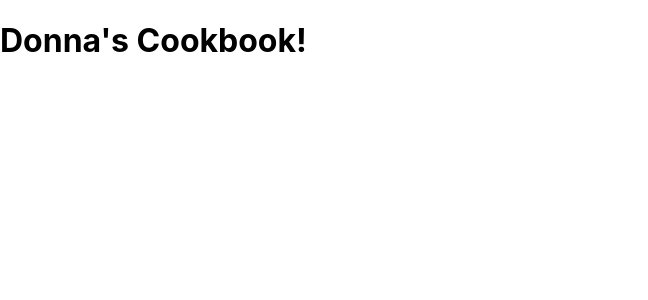
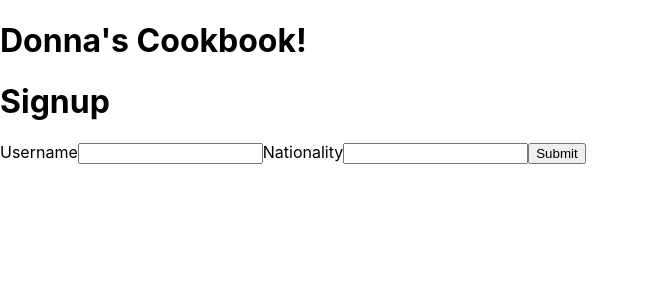
Before and after one commit to gabechaz/donnas-cookbook-frontend, a React (Create React App) app in the folder Code/donnas-cookbook/donnas-cookbook-frontend/: page /signup in a window 1280 px wide. Shown: the top 300 px of the page, without its empty margins (0-648 px from the left). Built offline with nearby package versions, Linux system fonts and the light colour scheme.

Commit message:
added signup page and linked with backend

```diff
--- a/Code/donnas-cookbook/donnas-cookbook-frontend/src/App.js
+++ b/Code/donnas-cookbook/donnas-cookbook-frontend/src/App.js
@@ -6,6 +6,7 @@ import RecipeBrowser from './pageComponents/RecipeBrowser'
 import Profile from './pageComponents/Profile'
 import Recipe from './pageComponents/Recipe'
 import RecipeMaker from  './pageComponents/RecipeMaker'
+import Signup from './pageComponents/Signup'
 
 
 
@@ -27,6 +28,10 @@ const API = 'http://localhost:3000/'
           <h1>Donna's Cookbook!</h1>
 
     <Switch>
+
+      <Route path='/signup'>
+        <Signup API={API} />
+      </Route>
 
 
       <Route path="/books" exact>
--- a/Code/donnas-cookbook/donnas-cookbook-frontend/src/pageComponents/BookBrowser.js
+++ b/Code/donnas-cookbook/donnas-cookbook-frontend/src/pageComponents/BookBrowser.js
@@ -2,17 +2,29 @@ import { useEffect, useState } from "react"
 
 function BookBrowser ({API}) {
 
+
+
+    const [users, setUsers] = useState([])
+
     useEffect(() => {
         fetch(`${API}/users`)
         .then(res => res.json())
-        .then(users => console.log(users))
+        .then(users => setUsers(users))
     }, [API])
 
-    const [users, setUsers] = useState([])
+
+
+    const books = users.map(user => {
+        return (
+            <li>{user.username}</li>
+        )
+    })
+
 
     return (
         <div>
             Book Browser
+            {books}
         </div>
     )
 }
--- a/Code/donnas-cookbook/donnas-cookbook-frontend/src/pageComponents/Signup.js
+++ b/Code/donnas-cookbook/donnas-cookbook-frontend/src/pageComponents/Signup.js
@@ -1,21 +1,60 @@
 import {useState} from 'react'
 
-const [name, setName] = useState("")
 
-const [nationality, setNationality] = useState("")
 
-function Signup () {
+function Signup ({API}) {
+
+
+    const [username, setUsername] = useState("")
+
+    function handleUsername (e) {
+        setUsername(e.target.value)
+    }
+
+    const [nationality, setNationality] = useState("")
+
+    function handleNationality(e) {
+        setNationality(e.target.value)
+    }
+
+
+    function signup (e) {
+    e.preventDefault()
+    const signupObj = {
+        username: username,
+        nationality: nationality
+    }
+
+    console.log(signupObj)
+    fetch(`${API}/users`, {
+        method: 'POST',
+        headers: {
+            "Content-Type": "application/json",
+        },
+        body: JSON.stringify(signupObj)
+    })
+    .then(res => res.json())
+    .then(user => console.log(user))
+}
+
+
     return (
+        <div>
+        <h1>Signup</h1>
         <form>
             <label>
-                Name
-                <input type='text'></input>
+                Username
+                <input onChange={handleUsername} type='text'></input>
             </label>
             <label>
                 Nationality
-                <input type='text'></input>
+                <input onChange={handleNationality} type='text'></input>
             </label>
+            <button onClick={signup}>
+                Submit
+            </button>
         </form>
+        </div>
     )
 
 }
```
